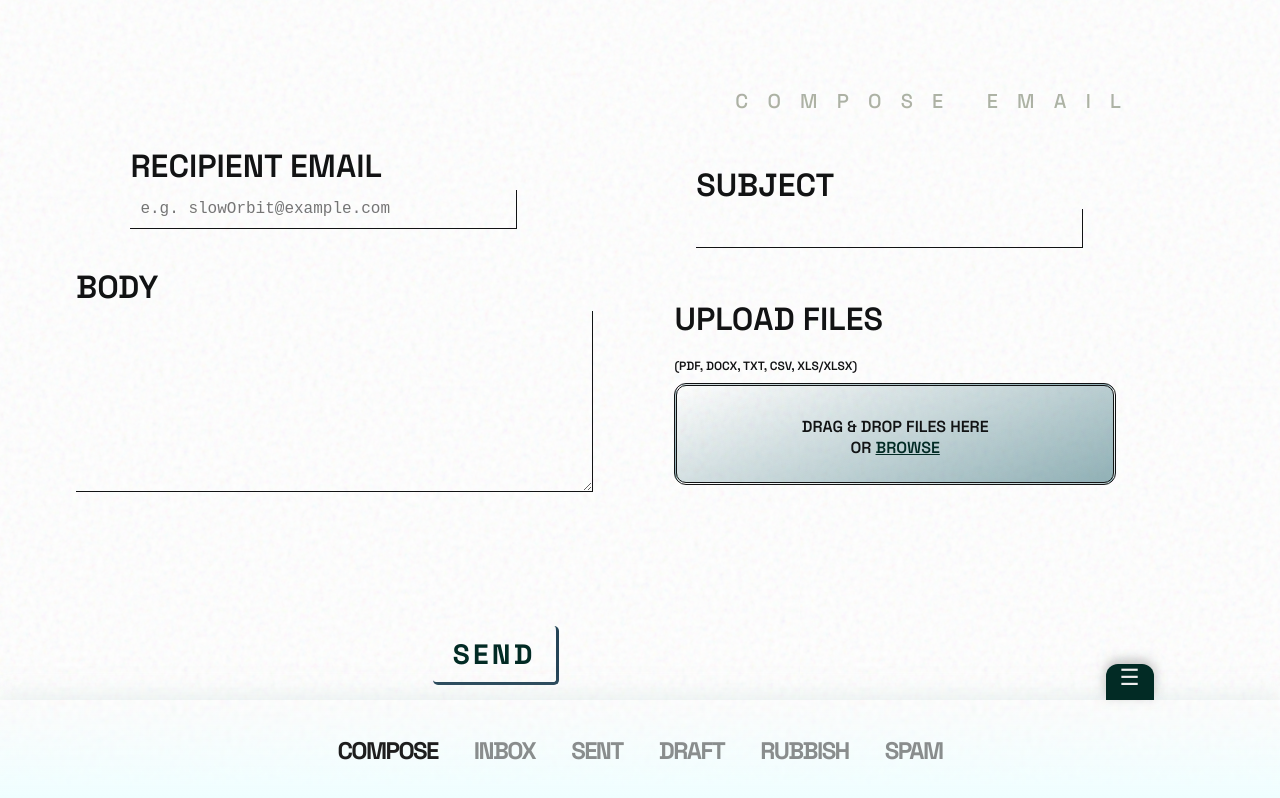
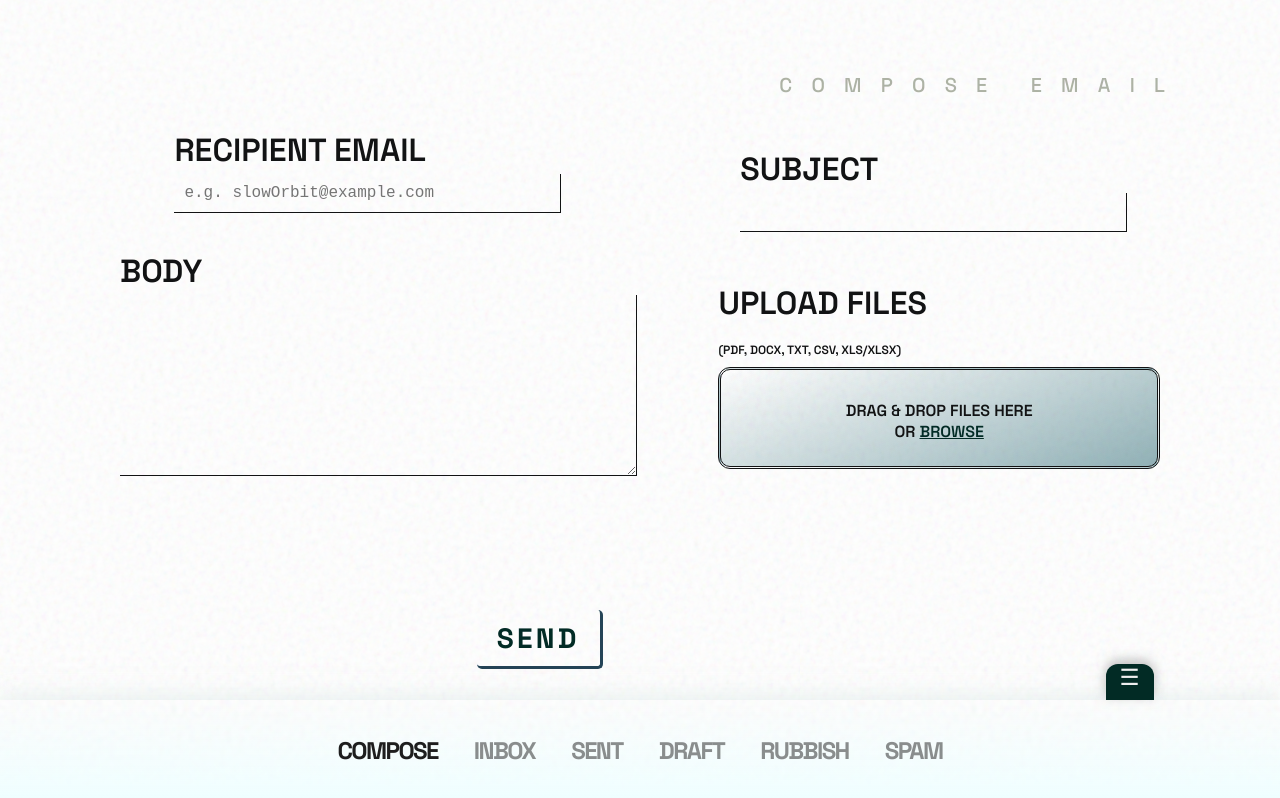
Before and after one commit to sloworbitC/pending___sender, a website: page index.html in a window 1280 px wide. Drawn offline with Linux system fonts and the light colour scheme; a web font is replaced by a local one.

Commit message:
Update style.css

```diff
--- a/style.css
+++ b/style.css
@@ -130,14 +130,12 @@ body {
     transform: scaleX(0.5);
 }
 
-/* Make main content use full height when nav is collapsed */
 main {
     flex: 1;
     position: relative;
     align-items: center;
     min-height: 100vh;
     padding: 40px 20px 120px;
-    /* reserve space for nav when visible */
     transition: padding-bottom 0.35s;
 }
 
@@ -145,11 +143,9 @@ main {
     padding-bottom: 0;
 }
 
-/* Hide scrollbar in nav */
 .nav-items::-webkit-scrollbar {
     display: none;
 }
-
 
 
 .header-title {
@@ -172,16 +168,14 @@ main {
 }
 
 
-
-
 .compose-grid {
     position: fixed;
     width: 90vw;
     max-width: 1600px;
     height: 88vh;
-    margin-top: 2vh;
-    margin-left: auto;
-    margin-right:auto;
+    margin-top: 2vh auto;
+    left: 50%;
+    transform: translateX(-50%);
     padding: 2rem;
 
 }
@@ -351,7 +345,7 @@ textarea:hover {
     font-weight: 600;
 }
 
-/* Right-side warning panel – small red text, no box */
+/*warning tag*/
 .warning-panel {
     position: fixed;
     top: 0;
@@ -455,7 +449,6 @@ textarea:hover {
   white-space: pre;
 }
 
-/* Show ::after only on hover */
 .sensitive-type-tag:hover::after {
   display: block;
 }
@@ -468,12 +461,11 @@ textarea:hover {
 
 
 
-
 /* Clear Preview */
 
 .clear-preview-btn {
     display: none;
-    position: absolute;
+    position: fixed;
     top:80vh;
     left: 4vw;
     width: 80px;
```
